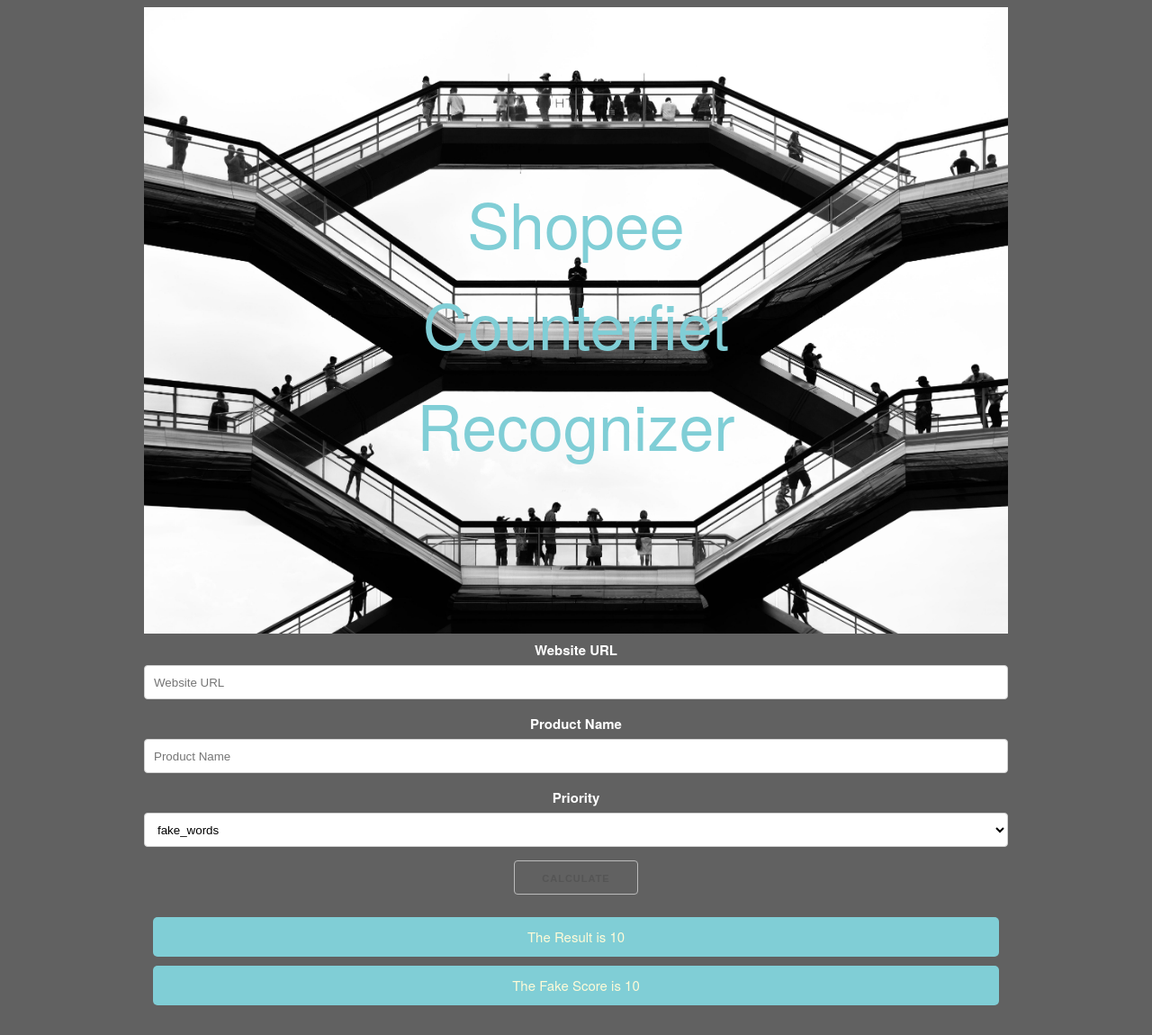
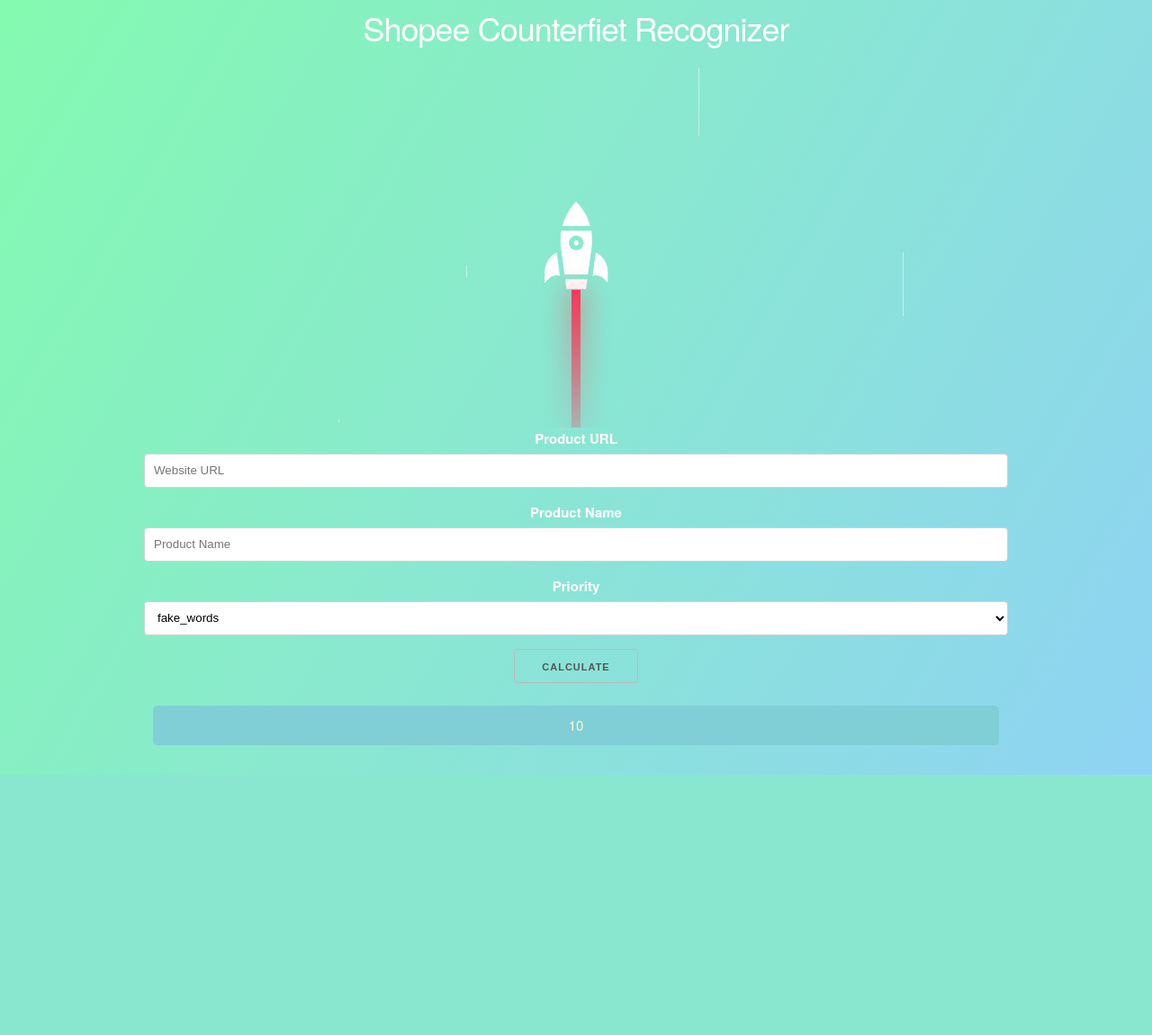
Before and after one commit to TerrifyGary/Shopee_R-F_Identification, a Flask app: template templates/app.html in a window 1280 px wide. Shown: the whole page at 90% size. After the commit the page ends 861 px from the top, so only its background shows below. Run offline with Flask 2, Linux system fonts and the light colour scheme; the template is opened without the code that fills it: most values are stand-ins (such as "Sample title", 1, 10 or a date in 2020).

Commit message:
新增了新的動畫以及功能

```diff
--- a/templates/app.html
+++ b/templates/app.html
@@ -1,4 +1,4 @@
-<!DOCTYPE html>
+<!-- <!DOCTYPE html>
 <html lang="en">
 
 <head>
@@ -95,5 +95,201 @@
     </form>
   </div>
 </body>
+============================ -->
+</html>
+<!DOCTYPE html>
+<html lang="en">
+  <head>
+    <meta charset="UTF-8" />
+    <meta name="viewport" content="width=device-width, initial-scale=1.0" />
+    <meta http-equiv="X-UA-Compatible" content="ie=edge" />
 
+    <title>Calculator</title>
+    <link
+      rel="stylesheet"
+      href="https://cdnjs.cloudflare.com/ajax/libs/skeleton/2.0.4/skeleton.min.css"
+    />
+    <meta name="viewport" content="width=device-width, initial-scale=1">
+    <style>
+    .container {
+      position: relative;
+      text-align: center;
+      color: white;
+    }
+
+    .bottom-left {
+      position: absolute;
+      bottom: 8px;
+      left: 16px;
+    }
+
+    .top-left {
+      position: absolute;
+      top: 8px;
+      left: 16px;
+    }
+
+    .top-right {
+      position: absolute;
+      top: 8px;
+      right: 16px;
+    }
+
+    .bottom-right {
+      position: absolute;
+      bottom: 8px;
+      right: 16px;
+    }
+
+    .alert {
+      background: #80ced6;
+      padding: 1rem;
+      border-radius: 5px;
+      color: #fefbd8;
+      margin: 1rem;
+    }
+    .scene .rocket{
+            position: relative;
+            animation: animate 0.2s ease infinite;
+        }
+        @keyframes animate{
+            0%,100%{
+                transform: translateY(-2px);
+            }
+            50%{
+                transform: translateY(2px);
+            }
+        }
+        .scene{
+            position: relative;
+            width: 100%;
+            height: 400px;
+            /* background-image: linear-gradient(120deg, #84fab0 0%, #8fd3f4 100%); */
+            overflow: hidden;
+            display: flex;
+            justify-content: center;
+            align-items: center;
+        }
+
+        .scene i {
+            position: absolute;
+            top: -250px;
+            background: rgba(255, 255, 255, 0.5);
+            animation: animateStars linear infinite;
+        }
+
+        @keyframes animateStars{
+            0%{
+                transform: translateY(0);
+            }
+            100%{
+                transform: translateY(200vh);
+            }
+        }
+
+        .scene .rocket::before{
+            content: '';
+            position: absolute;
+            bottom: -200px;
+            left: 50%;
+            transform: translateX(-50%);
+            width: 10px;
+            height: 200px;
+            background: linear-gradient(#f5395b ,transparent);
+        }
+
+        .scene .rocket::after{
+            content: '';
+            position: absolute;
+            bottom: -200px;
+            left: 50%;
+            transform: translateX(-50%);
+            width: 10px;
+            height: 200px;
+            background: linear-gradient(#f5395b ,transparent);
+            filter: blur(15px);
+        }
+
+        #calc_btn:hover{
+          background-color: #ce445d !important;
+          transition: .8s;
+          transform: scale(1.2);
+        }
+    </style>
+  </head>
+  <body style="background-image: linear-gradient(120deg, #84fab0 0%, #8fd3f4 100%);">
+
+    <div class="container">
+      <h3>Shopee Counterfiet Recognizer</h3>
+      <!-- <img src="/static/Fake.jpg" style="max-width:50%;height:auto;"> -->
+
+    </div>
+    <div class="container">
+      <div class="scene">
+        <div class="rocket">
+            <img src="/static/rocket.png" alt="">
+        </div>
+      </div>
+    </div>
+
+
+    <div class="container">
+
+      <form action="/send" method="POST">
+        <label for="Product_URL">Product URL</label>
+        <input
+          type="text"
+          placeholder="Website URL"
+          class="u-full-width"
+          name="Product_URL"
+        />
+
+        <label for="Product_Name">Product Name</label>
+        <input
+          type="text"
+          placeholder="Product Name"
+          class="u-full-width"
+          name="Product_Name"
+        />
+
+        <label for="Operation">Priority</label>
+        <select class="u-full-width" name="operation">
+          <option value="fake_words">fake_words</option>
+          <option value="shipping_time">shipping_time</option>
+          <option value="rating_stars">rating_stars</option>
+          <option value="delta_price">delta_price</option>
+        </select>
+
+        <input type="submit" value="Calculate" id="calc_btn" />
+        <br />
+        <div class="alert">
+          {{ sum }}
+        </div>
+      </form>
+    </div>
+    <script>
+      function stars(){
+          let count = 50;
+          let scene = document.querySelector('.scene');
+          let i = 0;
+          while(i<count){
+              let star = document.createElement('i');
+              let x = Math.floor(Math.random() * window.innerWidth);
+
+              let duration = Math.random() * 1;
+              let h = Math.random() * 100;
+
+              star.style.left = x + 'px';
+              star.style.width = 1 + 'px';
+              star.style.height = h + 'px';
+              star.style.animationDuration = duration + 's';
+
+              scene.appendChild(star);
+              i++;
+          }
+
+      }
+      stars();
+  </script>
+  </body>
 </html>
```
Also changed, not shown: templates/smartphone_app.html (added, +166 -0 lines), Fake.jpg (deleted), static/rocket.png (added), 1 other file.
